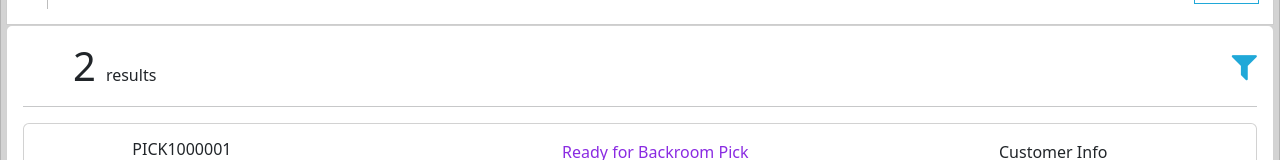
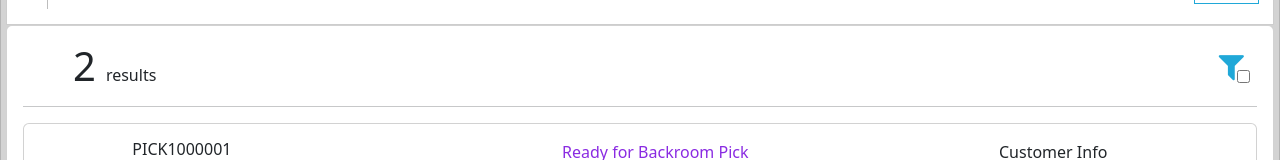
Before and after one commit to KariBhanu/Shipment, an Angular app in the folder ui/: page /shipment in a window 1280 px wide. Shown: the part 127-287 px from the top of the page. Built offline with nearby package versions, Linux system fonts and the light colour scheme.

Commit message:
checkbox addeed

```diff
--- a/ui/src/app/shipment/results/results.component.css
+++ b/ui/src/app/shipment/results/results.component.css
@@ -146,6 +146,16 @@
     display: block;
 }
 
+.check{
+    position: relative;
+        right: 7px;
+        top: 5px;
+}
+ input[type="checkbox"] {
+     background-color: #20a8d8 !important;
+     color: white;
+ }
+
 @media screen and (max-width: 480px) {
     .cust-info {
         display: block;
--- a/ui/src/app/shipment/results/results.component.html
+++ b/ui/src/app/shipment/results/results.component.html
@@ -8,7 +8,7 @@
             <div class="filter-icon-div">
                 <div class="filter-icon" (click)="openFilterModal()">
                     <i class="fa fa-solid fa-filter"></i>
-
+                    <input class="check" type="checkbox" [checked]="checkedArray.length ? true : false" >
                 </div>
                 <div class="dropdown" #filterModal *ngIf="isFilterModalOpen">
                     <div class="filter-modal-main">
```
